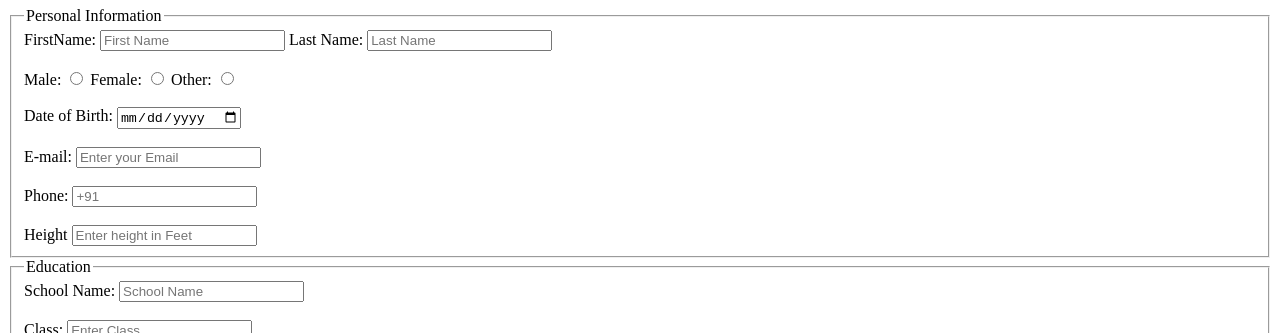
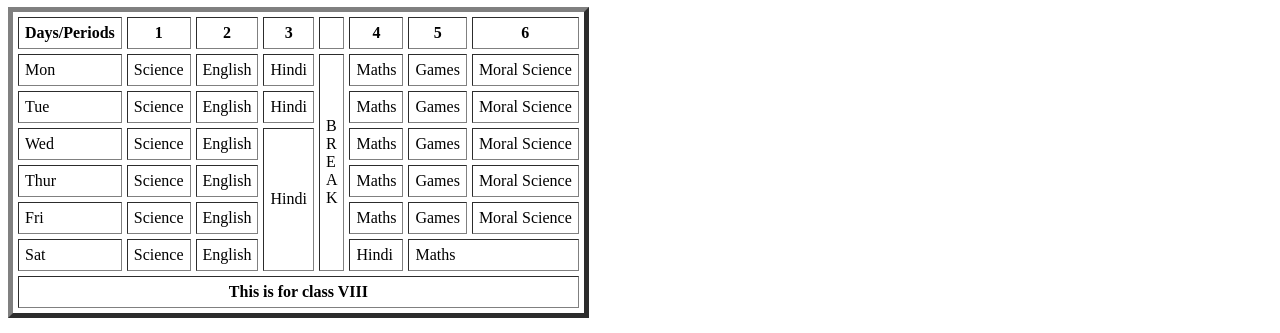
Before and after one commit to Abhinavparnami/Html, a plain HTML site: page index.html in a window 1280 px wide. Shown: the part 73-406 px from the top of the page. Drawn offline with Linux system fonts and the light colour scheme.

Commit message:
Update index.html

```diff
--- a/index.html
+++ b/index.html
@@ -9,6 +9,82 @@
 </head>
 
 <body>
+    <!-- Time Table-->
+     <div class="form">
+        <h1>This is Time Table</h1>
+        <table border="5" cellspacing="5" cellpadding="6">
+            <thead>
+                <th>Days/Periods</th>
+                <th>1</th>
+                <th>2</th>
+                <th>3</th>
+                <th></th>
+                <th>4</th>
+                <th>5</th>
+                <th>6</th>
+            </thead>
+            <tbody>
+                <tr>
+                    <td>Mon</td>
+                    <td>Science</td>
+                    <td>English</td>
+                    <td>Hindi</td>
+                    <td rowspan="8">B <br> R <br> E <br> A <br> K</td>
+                    <td>Maths</td>
+                    <td>Games</td>
+                    <td>Moral Science</td>
+                </tr>
+                <tr>
+                    <td>Tue</td>
+                    <td>Science</td>
+                    <td>English</td>
+                    <td>Hindi</td>
+                    <td>Maths</td>
+                    <td>Games</td>
+                    <td>Moral Science</td>
+                </tr>
+                <tr>
+                    <td>Wed</td>
+                    <td>Science</td>
+                    <td>English</td>
+                    <td rowspan="4">Hindi</td>
+                    <td>Maths</td>
+                    <td>Games</td>
+                    <td>Moral Science</td>
+                </tr>
+                <tr>
+                    <td>Thur</td>
+                    <td>Science</td>
+                    <td>English</td>
+                    <td>Maths</td>
+                    <td>Games</td>
+                    <td>Moral Science</td>
+                </tr>
+                <tr>
+                    <td>Fri</td>
+                    <td>Science</td>
+                    <td>English</td>
+                    <td>Maths</td>
+                    <td>Games</td>
+                    <td>Moral Science</td>
+                </tr>
+                <tr>
+                    <td>Sat</td>
+                    <td>Science</td>
+                    <td>English</td>
+                    <td>Hindi</td>
+                    <td colspan="4">Maths</td>
+                </tr>
+            </tbody>
+            <tfoot>
+                <tr>
+                    <td colspan="9" align="center"><strong>This is for class VIII</strong></td>
+                </tr>
+            </tfoot>
+        </table>
+    </div>
+
+    <!--form -->
     <div class="wrapper">
         <h1>My Bio Data</h1>
         <div class="personal-Info">
```
